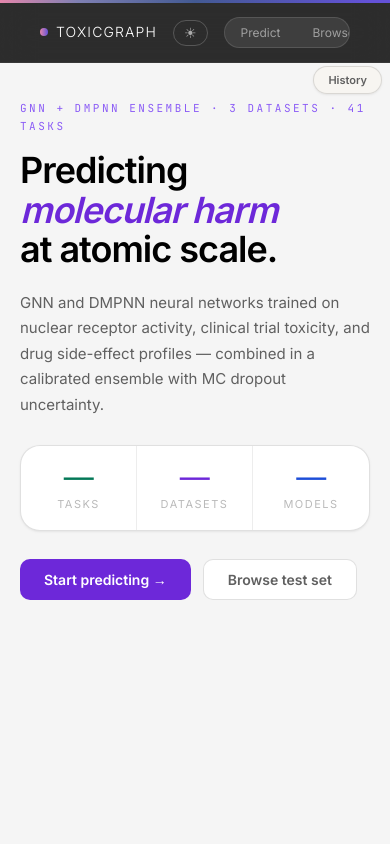
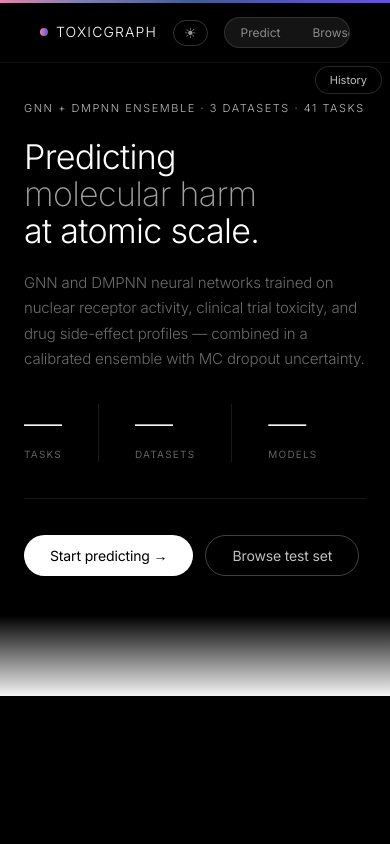
Before and after one commit to rajul-kk/Drug_Toxicity, a Python web app: template ToxicGraph/web/templates/index.html in a window 390 px wide. Run offline with Jinja, Linux system fonts and the light colour scheme; the template is opened without the code that fills it, so the values that code supplies are empty; some libraries are stand-ins or nearby versions.

Commit message:
feat: UI — dark history drawer, chart top-15 filter, landing redesign
- History drawer: dark background, dataset-grouped section headers
- Chart: filter to top-15 tasks by probability; dataset annotations use
  yref:paper to sit above bars without overlapping labels
- Summary bars: reduced to top 4, uncertainty badges on MC std > 0.12
- Landing: black background, layered particle system (bokeh/mid/back depth)
  lighter weight-300 typography, white-on-black hero
- components.css: dark hist-item rows, rounded batch button, pill search input

```diff
--- a/ToxicGraph/web/static/components.css
+++ b/ToxicGraph/web/static/components.css
@@ -1,16 +1,16 @@
 /* ─ HISTORY DRAWER ──────────────────────────── */
 .hist-toggle-btn{
-  position:fixed;top:68px;right:16px;z-index:160;
-  padding:6px 14px;border-radius:20px;border:1px solid var(--border-md);
-  background:rgba(247,245,240,.92);backdrop-filter:blur(12px);
-  font-family:var(--sans);font-size:11px;font-weight:600;color:var(--text-2);
+  position:fixed;top:71px;right:16px;z-index:160;
+  padding:6px 14px;border-radius:80px;border:1px solid rgba(255,255,255,0.15);
+  background:rgba(0,0,0,0.72);backdrop-filter:blur(12px);
+  font-family:var(--sans);font-size:11px;font-weight:400;color:rgba(255,255,255,0.75);
   cursor:pointer;box-shadow:var(--shadow-sm);transition:all .15s;
 }
-.hist-toggle-btn:hover{border-color:var(--purple);color:var(--purple)}
+.hist-toggle-btn:hover{border-color:rgba(255,255,255,0.4);color:#fff}
 
 .hist-panel{
-  position:fixed;top:60px;right:0;bottom:0;z-index:150;width:268px;
-  background:rgba(247,245,240,.96);backdrop-filter:blur(20px);
+  position:fixed;top:63px;right:0;bottom:0;z-index:150;width:268px;
+  background:rgba(18,18,20,0.97);backdrop-filter:blur(20px);
   border-left:1px solid var(--border-md);box-shadow:var(--shadow-lg);
   display:flex;flex-direction:column;transition:transform .2s;
 }
--- a/ToxicGraph/web/static/landing.css
+++ b/ToxicGraph/web/static/landing.css
@@ -1,37 +1,97 @@
 /* ─ HERO / LANDING VIEW ─────────────────────────── */
-.hero{position:relative;z-index:1;padding:80px 40px 60px;max-width:1100px;margin:0 auto;
-      display:grid;grid-template-columns:1fr 1fr;gap:60px;align-items:center}
-.hero-text .eyebrow{font-family:var(--mono);font-size:11px;letter-spacing:2.5px;
-  text-transform:uppercase;color:var(--purple-lt);margin-bottom:16px}
-.hero-text h1{font-family:var(--serif);font-size:clamp(36px,4.5vw,56px);line-height:1.1;
-  letter-spacing:-1px;color:var(--text);margin-bottom:20px}
-.hero-text h1 em{font-style:italic;color:var(--purple)}
-.hero-text p{font-size:15px;color:var(--text-2);max-width:380px;line-height:1.7;margin-bottom:28px}
-.hero-stats{display:grid;grid-template-columns:repeat(3,1fr);border:1px solid var(--border-md);
-  border-radius:var(--radius);background:var(--surface);overflow:hidden;box-shadow:var(--shadow-sm)}
-.hs-item{padding:16px 20px;border-right:1px solid var(--border);text-align:center}
-.hs-item:last-child{border-right:none}
-.hs-num{font-family:var(--serif);font-size:30px;line-height:1;margin-bottom:4px;letter-spacing:-.5px}
-.hs-num.g{color:var(--green)}.hs-num.p{color:var(--purple)}.hs-num.b{color:var(--blue)}
-.hs-label{font-size:11px;color:var(--text-3);text-transform:uppercase;letter-spacing:1.5px}
-.hero-cta{padding:11px 24px;border-radius:10px;border:none;font-family:var(--sans);font-size:14px;
-  font-weight:600;cursor:pointer;transition:all .15s}
-.hero-cta:not(.secondary){background:var(--purple);color:#fff}
-.hero-cta:not(.secondary):hover{background:var(--purple-lt)}
-.hero-cta.secondary{background:var(--surface);color:var(--text-2);border:1px solid var(--border-md)}
-.hero-cta.secondary:hover{border-color:var(--purple);color:var(--purple)}
-.hero-mol-preview{background:var(--surface);border:1px solid var(--border-md);
-  border-radius:20px;overflow:hidden;box-shadow:var(--shadow-lg)}
-.hmp-header{padding:14px 18px;border-bottom:1px solid var(--border);
-  display:flex;align-items:center;justify-content:space-between}
-.hmp-dots{display:flex;gap:6px}
-.hmp-dot{width:10px;height:10px;border-radius:50%}
-.hmp-label{font-family:var(--mono);font-size:11px;color:var(--text-3)}
-.hmp-viewer{height:240px;background:#f0f4ff;position:relative}
-.hmp-footer{padding:12px 18px;border-top:1px solid var(--border)}
-.hmp-smiles{font-family:var(--mono);font-size:11px;color:var(--purple);margin-bottom:8px}
-.hmp-badges{display:flex;gap:6px;flex-wrap:wrap}
-@media(max-width:700px){
-  .hero{grid-template-columns:1fr;padding:40px 20px}
-  .hero-mol-preview{display:none}
+
+/* landing body is black so particles render white-on-black */
+body.landing-mode { background: #000; }
+
+.hero {
+  position: relative; z-index: 1;
+  padding: 80px 40px 60px; max-width: 1100px; margin: 0 auto;
+  display: grid; grid-template-columns: 1fr 1fr;
+  gap: 60px; align-items: center;
+  min-height: calc(100vh - 63px);
 }
+
+/* ── text side ─────────────────────────────────── */
+.hero-text .eyebrow {
+  font-family: var(--sans); font-size: 11px; font-weight: 300;
+  color: #bababa; letter-spacing: 0.14em; text-transform: uppercase;
+  margin-bottom: 20px;
+}
+
+.hero-text h1 {
+  font-family: var(--sans); font-size: clamp(34px, 3.8vw, 50px);
+  font-weight: 300; line-height: 1.1; letter-spacing: -0.02em;
+  color: #fff; margin-bottom: 20px;
+}
+.hero-text h1 em { font-style: normal; font-weight: 200; color: rgba(255,255,255,0.62); }
+
+.hero-text p {
+  font-size: 15px; font-weight: 300; color: rgba(255,255,255,0.42);
+  max-width: 400px; line-height: 1.7; margin-bottom: 32px;
+  letter-spacing: -0.01em;
+}
+
+.hero-stats {
+  display: flex; border: none; background: none;
+  box-shadow: none; margin-bottom: 36px; padding-bottom: 36px;
+  border-bottom: 1px solid rgba(255,255,255,0.1);
+}
+.hs-item {
+  padding: 0 36px 0 0; margin-right: 36px;
+  border-right: 1px solid rgba(255,255,255,0.1);
+  text-align: left; background: none;
+}
+.hs-item:last-child { border-right: none; padding-right: 0; margin-right: 0; }
+
+.hs-num {
+  font-family: var(--sans); font-size: 38px; font-weight: 200;
+  line-height: 1; letter-spacing: -0.02em; margin-bottom: 4px;
+}
+.hs-num.g, .hs-num.p, .hs-num.b { color: #fff; }
+.hs-label { font-size: 10px; color: rgba(255,255,255,0.38); letter-spacing: 0.12em; text-transform: uppercase; }
+
+.hero-cta {
+  padding: 11px 26px; border-radius: 80px; border: none;
+  font-family: var(--sans); font-size: 14px; font-weight: 400; cursor: pointer;
+  letter-spacing: -0.01em; transition: opacity .15s;
+}
+.hero-cta:not(.secondary) { background: #fff; color: #000; }
+.hero-cta:not(.secondary):hover { opacity: .86; }
+.hero-cta.secondary {
+  background: transparent; color: rgba(255,255,255,0.75);
+  border: 1px solid rgba(255,255,255,0.25);
+}
+.hero-cta.secondary:hover { border-color: rgba(255,255,255,0.55); color: #fff; }
+
+/* ── molecule card ─────────────────────────────── */
+.hero-mol-preview {
+  background: rgba(255,255,255,0.04);
+  border: 1px solid rgba(255,255,255,0.1);
+  border-radius: 20px; overflow: hidden;
+}
+.hmp-header {
+  padding: 14px 18px; border-bottom: 1px solid rgba(255,255,255,0.07);
+  display: flex; align-items: center; justify-content: space-between;
+}
+.hmp-dots { display: flex; gap: 6px; }
+.hmp-dot { width: 10px; height: 10px; border-radius: 50%; }
+.hmp-label { font-family: var(--mono); font-size: 11px; color: rgba(255,255,255,0.3); }
+.hmp-viewer { height: 280px; background: #060606; position: relative; }
+.hmp-footer { padding: 12px 18px; border-top: 1px solid rgba(255,255,255,0.07); }
+.hmp-smiles {
+  font-family: var(--mono); font-size: 11px; color: rgba(255,255,255,0.38);
+  margin-bottom: 8px; cursor: pointer; transition: color .15s;
+}
+.hmp-smiles:hover { color: rgba(255,255,255,0.7); }
+.hmp-badges { display: flex; gap: 6px; flex-wrap: wrap; }
+
+/* ── section transition: black → linen ─────────── */
+.hero-transition {
+  height: 80px; position: relative; z-index: 1;
+  background: linear-gradient(to bottom, #000 0%, #f5f5f5 100%);
+}
+
+@media(max-width:700px) {
+  .hero { grid-template-columns: 1fr; padding: 40px 24px; min-height: auto; }
+  .hero-mol-preview { display: none; }
+}
--- a/ToxicGraph/web/templates/index.html
+++ b/ToxicGraph/web/templates/index.html
@@ -9,8 +9,8 @@
 <link rel="stylesheet" href="/static/style.css?v=7">
 <link rel="stylesheet" href="/static/landing.css?v=3">
 <link rel="stylesheet" href="/static/app.css?v=7">
-<link rel="stylesheet" href="/static/components.css?v=2">
-<script type="module" src="/static/dist/bundle.js?v=4"></script>
+<link rel="stylesheet" href="/static/components.css?v=4">
+<script type="module" src="/static/dist/bundle.js?v=6"></script>
 </head>
 <body class="landing-mode">
 
```
Also changed, not shown: other parts of ToxicGraph/web/static/components.css (+17 -9 lines), ToxicGraph/web/src/history.js (+17 -4 lines), ToxicGraph/web/src/particles.js (+105 -46 lines), ToxicGraph/web/src/predict.js (+25 -12 lines).
